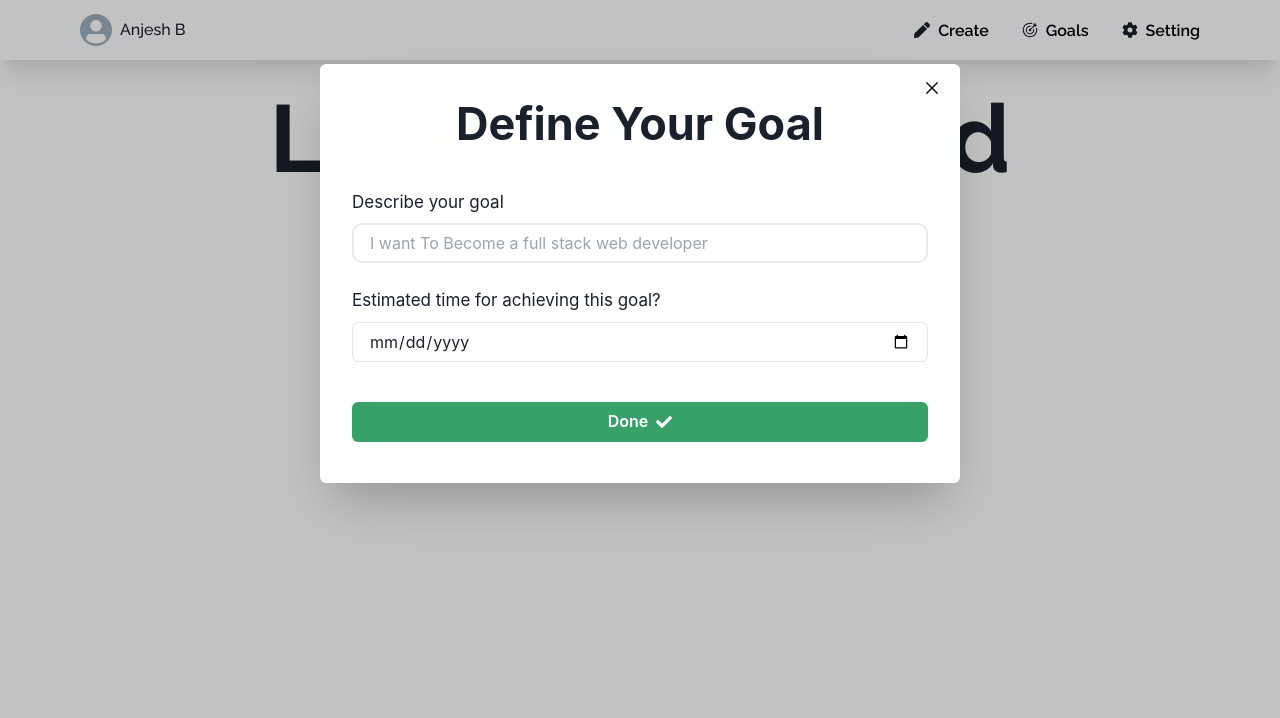
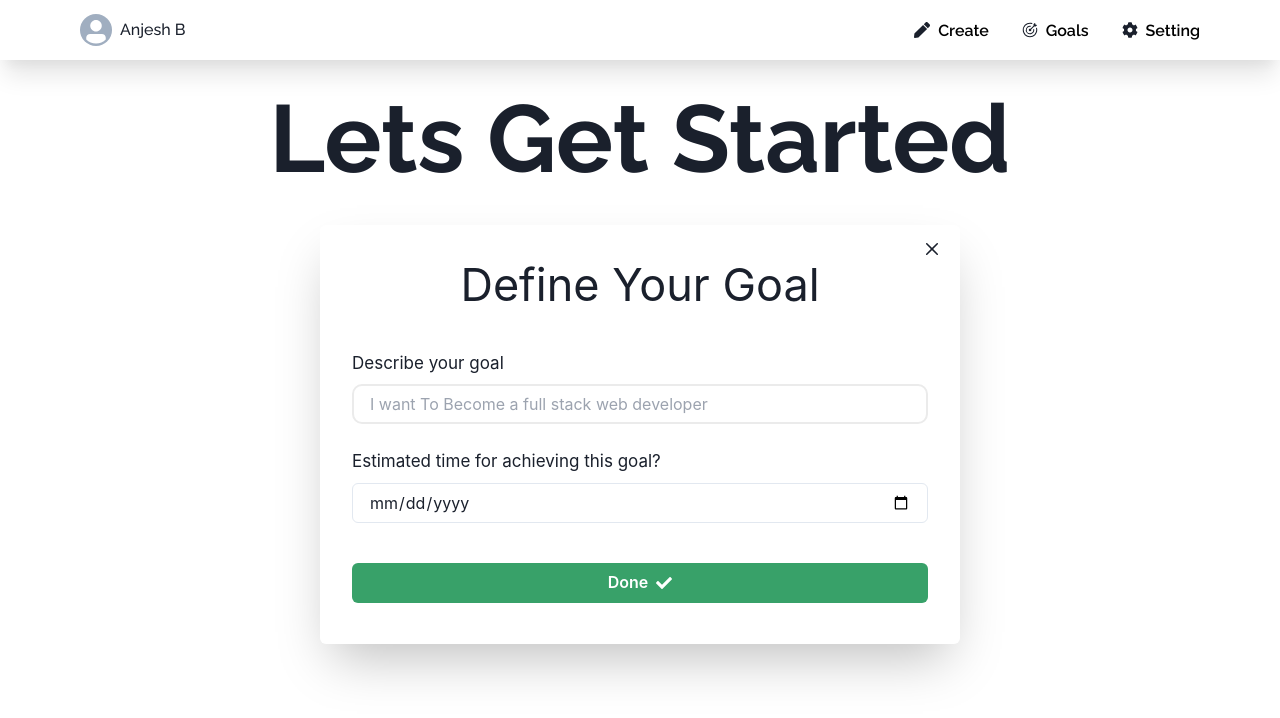
Before and after one commit to AdminForIinRange/LearningTypeScriptWithReactPart2, a React (Vite) app: page /GoalCreation in a window 1280 px wide. Both pictures are taken after a click on the button "Define Your Goal". Shown: the top 718 px of the page. Built offline with nearby package versions, Linux system fonts and the light colour scheme.

Commit message:
Changing Modal's UI

```diff
--- a/src/components/Modal/GoalModalHandler.tsx
+++ b/src/components/Modal/GoalModalHandler.tsx
@@ -35,9 +35,10 @@ const GoalModalHandler = ({modalValue,  blockScrollOnMount, isOpen, onClose}: Go
       isOpen={isOpen}
     size={"100%"}
       onClose={onClose}
+
     >
-      <ModalOverlay bg="blackAlpha.400" />
-      <ModalContent w={["100%", "90%", "80%", "50%"]} boxShadow={"2xl"}>
+
+      <ModalContent mt={"225px"} w={["100%", "90%", "80%", "50%"]} boxShadow={"2xl"}>
         <ModalCloseButton />
         {modalValueDisplay()}
       </ModalContent>
--- a/src/components/Modal/ModalInputFeilds/DaliyGoal.tsx
+++ b/src/components/Modal/ModalInputFeilds/DaliyGoal.tsx
@@ -47,7 +47,7 @@ const DailyGoal : React.FC<onClose> = ({onClose}) => {
     <ModalHeader>
             <HStack w={"100%"} h={"100%"} justify={"center"}    mt={"10px"}>
               {" "}
-              <Text  fontSize={"45px"} fontWeight={"700"}>
+              <Text  fontSize={"45px"} fontWeight={"400"}>
                 {" "}
                 Set 3 Daily Goals
               </Text>
--- a/src/components/Modal/ModalInputFeilds/DefineYourGoal.tsx
+++ b/src/components/Modal/ModalInputFeilds/DefineYourGoal.tsx
@@ -44,7 +44,7 @@ const DefineYourGoal : React.FC<onClose> = ({onClose}) => {
     <ModalHeader>
             <HStack w={"100%"} h={"100%"} justify={"center"}    mt={"10px"}>
               {" "}
-              <Text  fontSize={"45px"} fontWeight={"700"}>
+              <Text  fontSize={"45px"} fontWeight={"400"}>
                 {" "}
                 Define Your Goal
               </Text>
--- a/src/components/Modal/ModalInputFeilds/MonthlyGoal.tsx
+++ b/src/components/Modal/ModalInputFeilds/MonthlyGoal.tsx
@@ -42,7 +42,7 @@ const MonthlyGoal : React.FC<onClose> = ({onClose}) => {
     <ModalHeader>
             <HStack w={"100%"} h={"100%"} justify={"center"}    mt={"10px"}>
               {" "}
-              <Text  fontSize={"45px"} fontWeight={"700"}>
+              <Text  fontSize={"45px"} fontWeight={"400"}>
                 {" "}
                 Set 3 Monthly Goals
               </Text>
--- a/src/components/Modal/ModalInputFeilds/WeeklyGoal.tsx
+++ b/src/components/Modal/ModalInputFeilds/WeeklyGoal.tsx
@@ -47,7 +47,7 @@ const WeeklyGoal: React.FC<onClose> = ({ onClose }) => {
       <ModalHeader>
         <HStack w={"100%"} h={"100%"} justify={"center"} mt={"10px"}>
           {" "}
-          <Text  fontSize={"45px"} fontWeight={"700"}>
+          <Text  fontSize={"45px"} fontWeight={"400"}>
             {" "}
             Set 3 Weekly Goals
           </Text>
```
